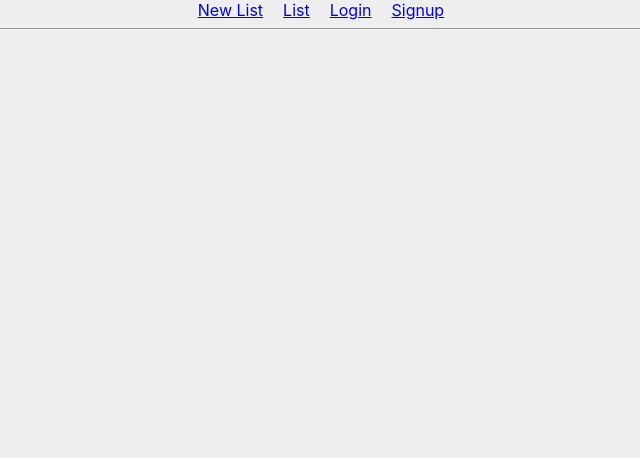
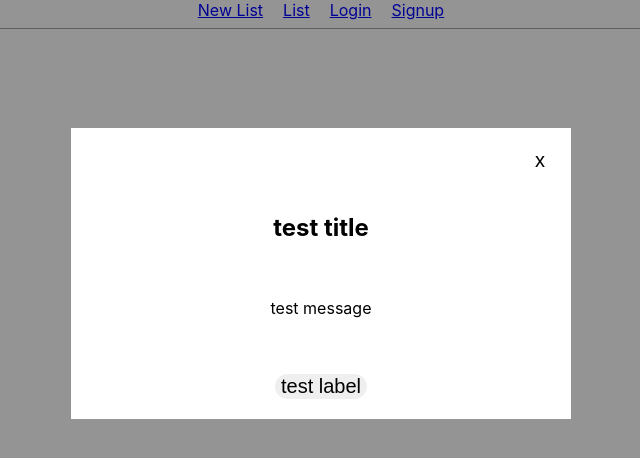
Before and after one commit to cheekong/ToDo, a React (Create React App) app: page /list in a window 1280 px wide. Shown: the top 458 px of the page, without its empty margins (319-959 px from the left). Built offline with nearby package versions, Linux system fonts and the light colour scheme; no server answers.

Commit message:
dialog box, redux and thunk integration

```diff
--- a/package.json
+++ b/package.json
@@ -6,8 +6,11 @@
     "axios": "^0.18.0",
     "react": "^16.7.0",
     "react-dom": "^16.7.0",
+    "react-redux": "^6.0.1",
     "react-router-dom": "^4.3.1",
-    "react-scripts": "^2.1.8"
+    "react-scripts": "^2.1.8",
+    "redux": "^4.0.1",
+    "redux-thunk": "^2.3.0"
   },
   "scripts": {
     "start": "react-scripts start",
--- /dev/null
+++ b/src/components/dialog/dialog.css
@@ -0,0 +1,39 @@
+#backdrop {
+    z-index: 9999;
+    position: absolute;
+    height: 100%;
+    width: 100%;
+    background-color: #00000061;
+}
+
+#dialog {
+    background-color:white;
+    margin-top: 10%;
+    height: fit-content;
+    max-width: 500px;
+    width: 50%;
+}
+
+#dialog > section {
+    padding-top:20px;
+    padding-bottom: 20px;
+}
+
+#dialog__top {
+    display: flex;
+    justify-content: flex-end;
+}
+
+#dialog__top > input {
+    background-color: #00000000;
+    margin-right:20px;
+}
+
+#dialog__heading h1{
+    margin-top: 0;
+    margin-bottom: 0;
+}
+
+#dialog__actions {
+
+}
--- /dev/null
+++ b/src/components/dialog/dialog.js
@@ -0,0 +1,39 @@
+import React, { Component} from 'react';
+
+import './dialog.css';
+
+class Dialog extends Component {
+    state = {
+        isOpen: true,
+    }
+
+
+    render(){
+        let content = null;
+
+        if(this.state.isOpen){
+            content = (
+                <div id='backdrop'>
+                    <form id='dialog'>
+                        <section id='dialog__top'>
+                            <input type='button' value='x' />
+                        </section>
+                        <section id='dialog__heading'>
+                            <h1>{this.props.title}</h1>
+                        </section>
+                        <section id='dialog__body'>
+                            <p>{this.props.message}</p>
+                        </section>
+                        <section id='dialog__actions'>
+                            <input type='button' value={this.props.buttonLabel} />
+                        </section>
+                    </form>
+                </div>
+            )
+        }
+
+        return content
+    }
+}
+
+export default Dialog;
--- a/src/containers/page/page.js
+++ b/src/containers/page/page.js
@@ -7,6 +7,7 @@ import Login from '../login/login';
 import Signup from '../signup/signup';
 import TodoList from '../todo/todoList/todoList';
 import NoticeBar from '../../components/noticebar/noticebar';
+import Dialog from '../../components/dialog/dialog';
 
 import './page.css';
 
@@ -46,11 +47,14 @@ console.log('this.state.noticeBar.show',this.state.noticeBar.show);
                <Router>
 
                     <div>
-                    <NoticeBar
-                        show={this.state.noticeBar.show}
-                        success={this.state.noticeBar.success}
-                        message={this.state.noticeBar.message}
-                        onClose={()=>this.toggleNoticeBar(false,'')}/>
+                        <NoticeBar
+                            show={this.state.noticeBar.show}
+                            success={this.state.noticeBar.success}
+                            message={this.state.noticeBar.message}
+                            onClose={()=>this.toggleNoticeBar(false,'')}
+                        />
+                        <Dialog title='test title' message='test message' buttonLabel='test label'/>
+
                         <nav>
                             <Link className='navItem' to="/">New List</Link>
                             <Link className='navItem' to="/list">List</Link>
--- a/src/containers/todo/NewNote/NewNote.js
+++ b/src/containers/todo/NewNote/NewNote.js
@@ -1,5 +1,7 @@
 import React, { Component } from 'react';
+import { connect } from 'react-redux'
 
+import * as actionCreators from '../../../store/actions/index';
 import * as api from '../../../utilities/api';
 
 import './NewNote.css';
@@ -34,7 +36,9 @@ class NewNote extends Component {
     }
 
     handleSubmit(event){
+        this.props.toggleLoading();
         event.preventDefault();
+        if(this.props.login){
             api.submitNote(this.state.note)
             .then(res => {
                 if(res.status === 200){
@@ -45,6 +49,10 @@ class NewNote extends Component {
             .catch(err => {
                 alert('error when submit');
             });
+            this.props.toggleLoading();
+        } else {
+            this.props.saveNotes(this.state.note);
+        }
     }
 
     handleCheckbox(idx) {
@@ -220,13 +228,36 @@ class NewNote extends Component {
     }
 
     render(){
+        let loading = null;
+        if(this.props.loading){
+            loading = (<div><i class="fas fa-spinner"/></div>);
+        }
+
         let content = (<div><i class="fas fa-spinner"/></div>);
         if(this.state.note.items.pending.length || this.state.note.items.completed.length){
             content = this.buildForm();
         }
 
-        return content;
+        return (
+            <section>
+                {loading}
+                {content}
+            </section>
+        );
     }
 }
 
-export default NewNote;
+const mapStateToProps = state => {
+    return {
+      notes: state.user.notes,
+      login: state.user.login,
+      loading: state.user.loading
+    }
+  }
+
+const mapDispatchToProps = dispatch => ({
+    saveNotes: (notes) => dispatch(actionCreators.saveNotes(notes)),
+    toggleLoading: () => dispatch(actionCreators.toggleLoading())
+})
+
+  export default connect(mapStateToProps, mapDispatchToProps)(NewNote)
--- a/src/index.js
+++ b/src/index.js
@@ -1,10 +1,25 @@
 import React from 'react';
 import ReactDOM from 'react-dom';
+import { Provider } from 'react-redux';
+import { createStore, combineReducers, applyMiddleware } from 'redux';
+import userReducer from './store/reducers/user';
+import thunk from 'redux-thunk';
 import './index.css';
 import App from './App';
 import * as serviceWorker from './serviceWorker';
 
-ReactDOM.render(<App />, document.getElementById('root'));
+
+const startApp = () => {
+    const rootReducer = combineReducers({
+        user: userReducer
+    });
+    const store = createStore(rootReducer, applyMiddleware(thunk));
+
+    ReactDOM.render(<Provider store={store}><App /></Provider>, document.getElementById('root'));
+};
+
+startApp();
+
 
 // If you want your app to work offline and load faster, you can change
 // unregister() to register() below. Note this comes with some pitfalls.
--- /dev/null
+++ b/src/store/actions/actionTypes.js
@@ -0,0 +1,6 @@
+//user store
+export const SIGNIN = 'SIGNIN';
+export const SIGNUP = 'SIGNUP';
+export const LOGOUT = 'LOGOUT';
+export const SAVE_NOTES = 'SAVE_NOTES';
+export const TOGGLE_LOADING = 'TOGGLE_LOADING';
--- /dev/null
+++ b/src/store/actions/index.js
@@ -0,0 +1,7 @@
+export {
+    signIn,
+    signUp,
+    logout,
+    toggleLoading,
+    saveNotes
+} from './user.js';
--- /dev/null
+++ b/src/store/actions/user.js
@@ -0,0 +1,52 @@
+import * as actionTypes from './actionTypes';
+//Action Creators below
+
+export const signIn = (userDetails) => {;
+    return {
+        type: actionTypes.SIGNIN,
+        userDetails: userDetails
+    }
+}
+
+export const signUp = (email, password) => {
+    return {
+        type: actionTypes.SIGNUP,
+        email: email,
+        password: password
+    }
+}
+
+export const logout = () => {
+    return {
+        type: actionTypes.LOGOUT
+    }
+}
+
+export const toggleLoading = () => {
+    return {
+        type: actionTypes.TOGGLE_LOADING
+    }
+}
+
+export const saveNotes = (notes) => {
+console.log('notes',notes);
+    return {
+        type: actionTypes.SAVE_NOTES,
+        notes: notes
+    }
+}
+
+/*
+export const initUser = (accessToken, organisationUUID, userUUID, api) => {
+    return( dispatch, getState) => {
+        api.getProfile(accessToken, organisationUUID, userUUID)
+        .then(res => {
+            if(!res.error) {
+                dispatch(setError(false, ''));
+                dispatch(setUser(res.data));
+            }
+        })
+        .catch(err => dispatch(setError(true, err.message)));
+    }
+ }
+ */
--- /dev/null
+++ b/src/store/reducers/user.js
@@ -0,0 +1,69 @@
+import * as actionTypes from '../actions/actionTypes';
+
+const initialState = {
+    info: {
+        firstname: null,
+        surname: null
+    },
+    notes: [],
+    login: false,
+    loading: false,
+    error: false,
+    errorMessage: ''
+}
+
+const signIn = (state, action) => {
+    return {
+        ...state,
+        loaded: true,
+        userDetails: {...action.userDetails}
+    };
+}
+
+const signUp = (state, action) => {
+    return {
+        ...state,
+        loaded: true,
+        userDetails: {...action.userDetails}
+    };
+}
+
+const logout = (state, action) => {
+    return {
+        ...state,
+        loaded: true,
+        userDetails: {...action.userDetails}
+    };
+}
+
+const saveNotes = (state, action) => {
+console.log('action',action);
+    let newStateNotes = JSON.parse(JSON.stringify(state.notes));
+    newStateNotes.push(action.notes);
+console.log('newStateNotes',newStateNotes);
+    return {
+        ...state,
+        notes: newStateNotes,
+        loading: false
+    }
+}
+
+const toggleLoading = (state, action) => {
+    return {
+        ...state,
+        loading: !state.loading
+    }
+}
+
+const reducer = (state = initialState, action) => {
+    switch(action.type){
+        case actionTypes.SIGNIN: return signIn(state, action);
+        case actionTypes.SIGNUP: return signUp(state, action);
+        case actionTypes.LOGOUT: return logout(state, action);
+        case actionTypes.SAVE_NOTES: return saveNotes(state, action);
+        case actionTypes.TOGGLE_LOADING: return toggleLoading(state, action);
+        default: return state;
+    }
+}
+
+export default reducer;
```
Also changed, not shown: 1 other file (tests, documents, lock files or other folders). Lines whose indentation alone changed are shown as unchanged.
